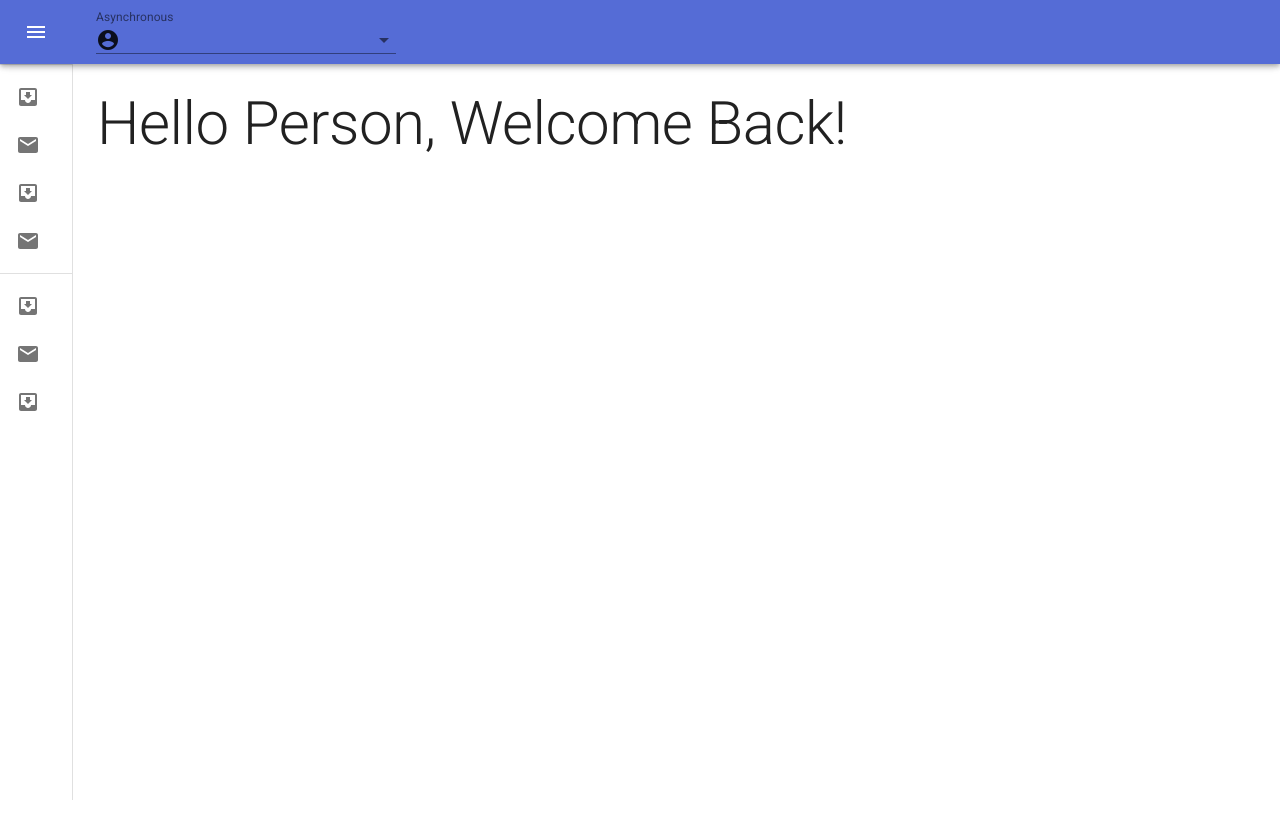
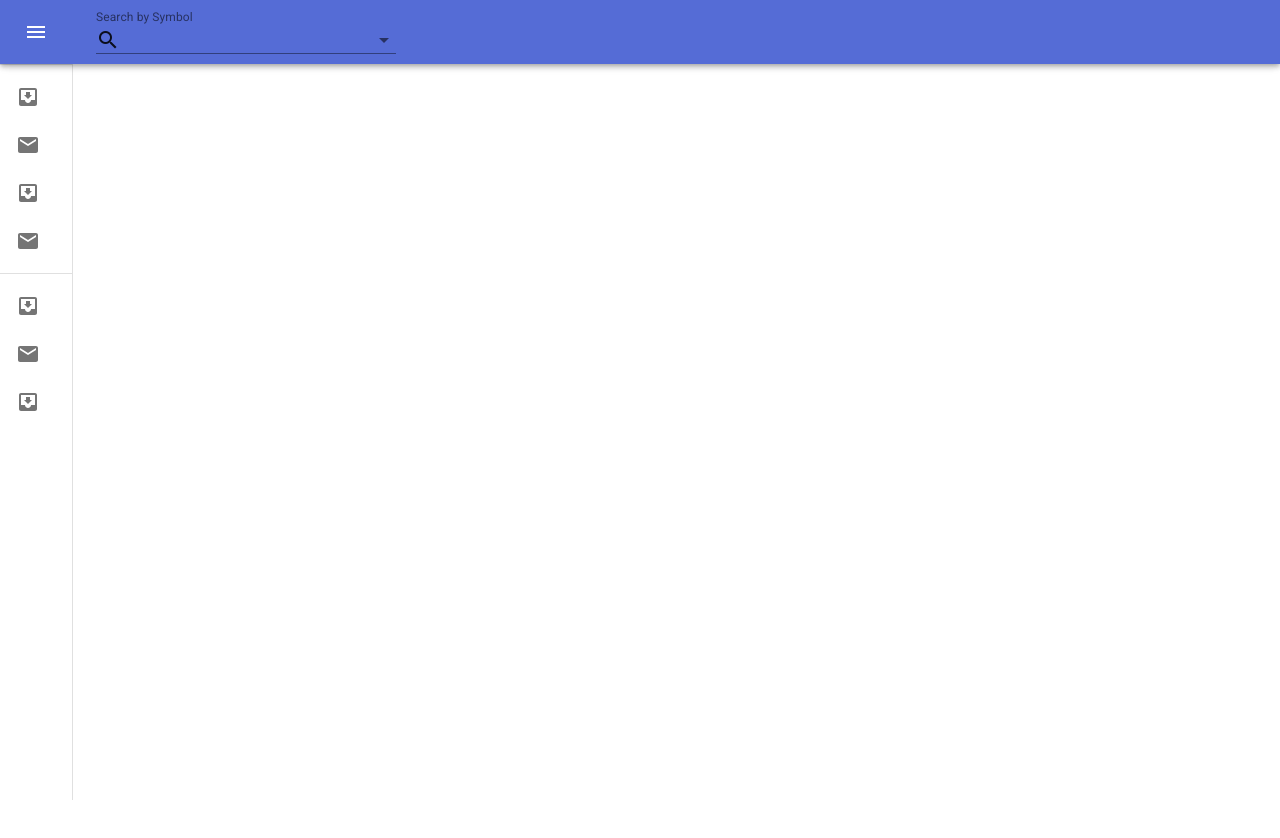
Before and after one commit to AlexanderRodgers/just-for-fun, a Next.js app: page /dashboard in a window 1280 px wide. Shown: the top 838 px of the page. After the commit the page ends 800 px from the top, so only its background shows below. Built offline with nearby package versions, Linux system fonts and the light colour scheme.

Commit message:
improved search bar, need to fix async request

```diff
--- a/next.config.js
+++ b/next.config.js
@@ -1,5 +1,6 @@
 module.exports = {
   env: {
-    testApiKey: 'Tsk_ceb4e746261e4f209b728bbf9ac52cbc'
+    testApiKey: 'Tsk_ceb4e746261e4f209b728bbf9ac52cbc',
+    vantageKey: '6NFTTXDZ74TJ0NA8'
   }
 };
--- a/src/api/index.js
+++ b/src/api/index.js
@@ -15,3 +15,8 @@ export const getGainers = async () => {
   const result = await axios.get(`${gainers}${process.env.testApiKey}`).then(data => data);
   return result;
 }
+
+export const getSymbols = async () => {
+  const result = await axios.get(`${baseUrl}/stable/ref-data/symbols?token=${process.env.testApiKey}`);
+  return result;
+}
--- a/src/components/Layout.js
+++ b/src/components/Layout.js
@@ -177,7 +177,6 @@ const Layout = (props) => {
           ))}
         </List>
       </Drawer>
-      <main className={classes.content}>
       <div className={classes.toolbar} />
       {React.Children.map(props.children, child => {
         if (child.type.name === 'Home') {
@@ -186,7 +185,6 @@ const Layout = (props) => {
           return child;
         }
       })}
-      </main>
     </div>
   );
 }
--- a/src/components/SearchBar.js
+++ b/src/components/SearchBar.js
@@ -3,13 +3,8 @@ import React from 'react';
 import TextField from '@material-ui/core/TextField';
 import { Input, InputLabel, InputAdornment, Icon } from '@material-ui/core';
 import Autocomplete from '@material-ui/lab/Autocomplete';
+import { getSymbols } from '../api/';
 import CircularProgress from '@material-ui/core/CircularProgress';
-
-function sleep(delay = 0) {
-  return new Promise(resolve => {
-    setTimeout(resolve, delay);
-  });
-}
 
 export default function Asynchronous() {
   const [open, setOpen] = React.useState(false);
@@ -24,14 +19,15 @@ export default function Asynchronous() {
     }
 
     (async () => {
-      const response = await axios.get('https://country.register.gov.uk/records.json?page-size=5000');
-      console.log(response);
-      await sleep(1e3); // For demo purposes.
-      const countries = await response.data;
+      const result = await getSymbols();
+      const symbols = await result.data;
+      symbols.slice(100);
+      if (active) {
+        setOptions(symbols.map(symbol => {
+          return { symbol: symbol.symbol, name: symbol.name }
+        }));
+      }
 
-      if (active) {
-        setOptions(Object.keys(countries).map(key => countries[key].item[0]));
-      }
     })();
 
     return () => {
@@ -56,22 +52,21 @@ export default function Asynchronous() {
         setOpen(false);
       }}
       getOptionSelected={(option, value) => option.name === value.name}
-      getOptionLabel={option => option.name}
+      getOptionLabel={option => option.symbol}
       options={options}
       loading={loading}
       renderInput={params => (
         <div>
           <TextField
             {...params}
-            label="Asynchronous"
+            label="Search by Symbol"
             fullWidth
-            color="secondary"
             variant="standard"
             InputProps={{
               ...params.InputProps,
               startAdornment: (
                 <InputAdornment position="start">
-                  <Icon>account_circle</Icon>
+                  <Icon>search</Icon>
                 </InputAdornment>
               ),
               endAdornment: (
--- a/src/components/stocks/BlockInfo.js
+++ b/src/components/stocks/BlockInfo.js
@@ -3,7 +3,6 @@ import Card from '@material-ui/core/Card';
 import { CardContent, Typography } from '@material-ui/core';
 
 const BlockInfo = (props) => {
-  console.log(props)
   return (
     <div>Hello
       {props.values && props.values.map((gainer, index) => {
```
Lines whose indentation alone changed are shown as unchanged.
